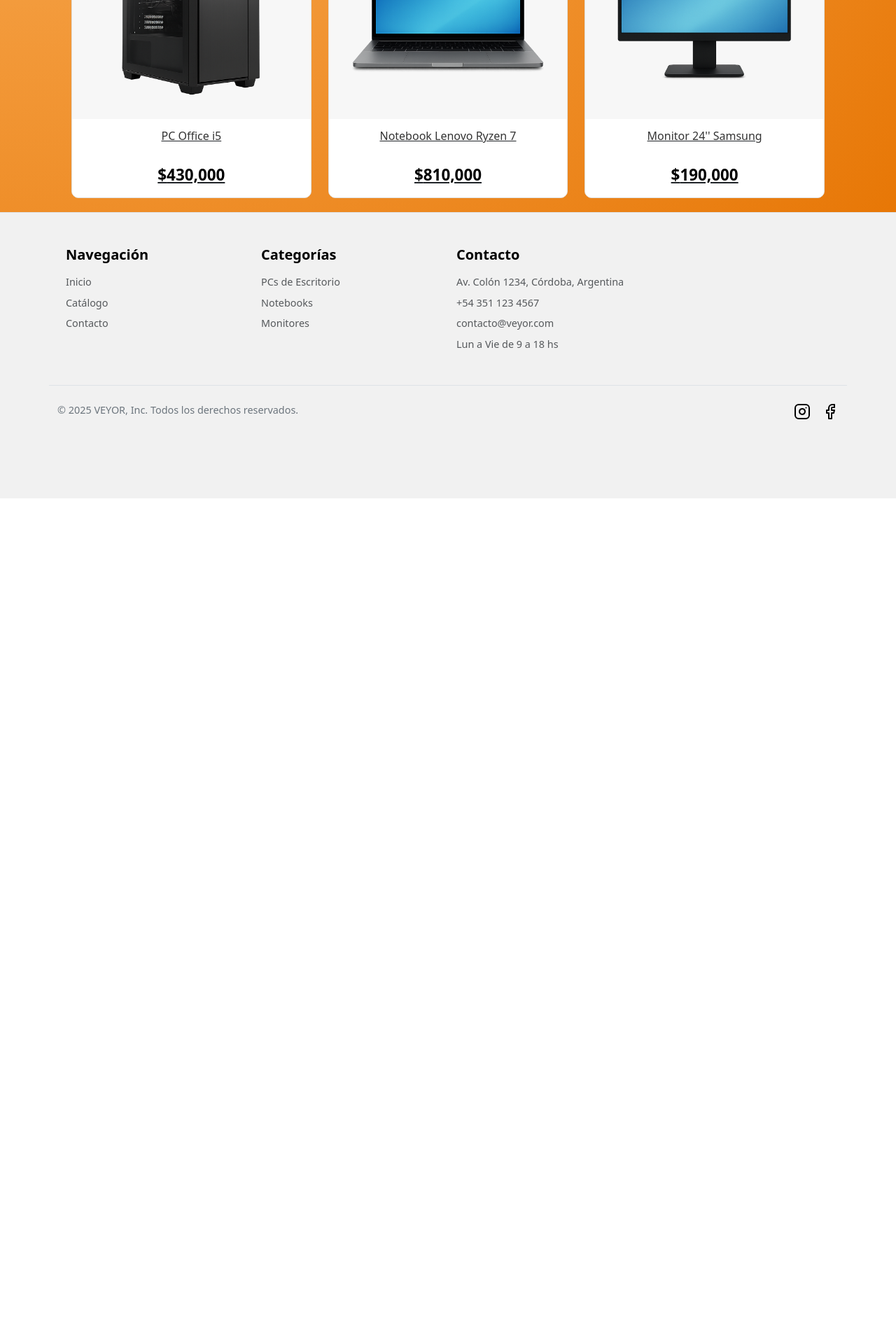
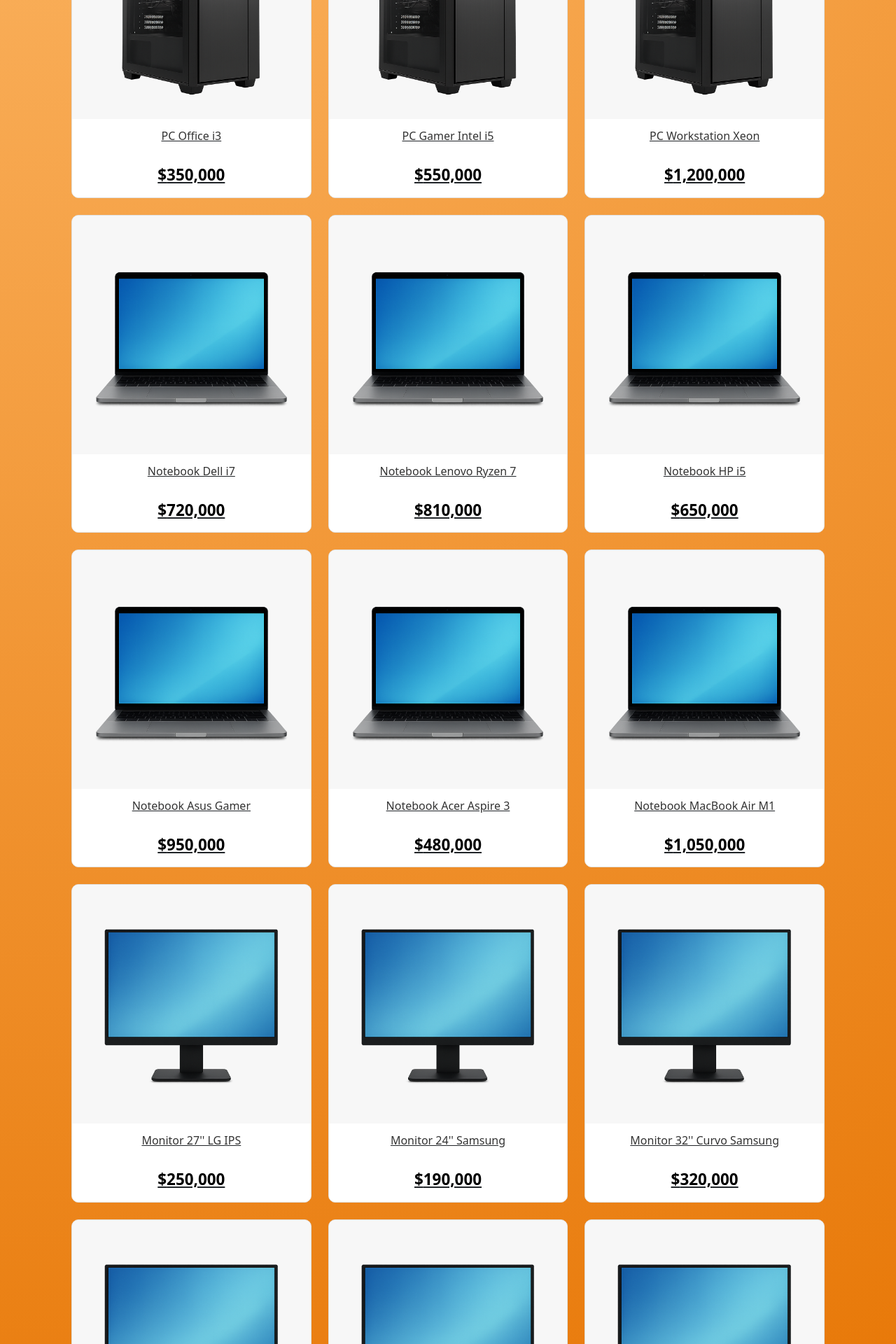
Before and after one commit to pablovenica7/Tech-Ecommerce, a React (Vite) app: page /catalogo in a window 1280 px wide. Shown: the part 880-2800 px from the top of the page at 70% size. Before the commit the page ends 1592 px from the top, so only its background shows below. Built offline with nearby package versions, Linux system fonts and the light colour scheme.

Commit message:
Update products.js

```diff
--- a/src/data/products.js
+++ b/src/data/products.js
@@ -8,59 +8,159 @@
     nombre: "PC Gamer Ryzen 5",
     precio: 580000,
     categoria: "pcs",
-    descripcion: "PC gamer equilibrada para 1080p.",
+    descripcion: "Equilibrada para juegos en 1080p con buena relación calidad/precio.",
     img: pcGamer
   },
   {
     id: 2,
-    nombre: "Notebook Dell i7",
-    precio: 720000,
-    categoria: "notebooks",
-    descripcion: "Notebook potente para trabajo y estudio.",
-    img: notebook
+    nombre: "PC Office i5",
+    precio: 430000,
+    categoria: "pcs",
+    descripcion: "Ideal para ofimática, multimedia y tareas cotidianas.",
+    img: pcGamer
   },
   {
     id: 3,
-    nombre: "Monitor 27'' LG",
-    precio: 250000,
-    categoria: "monitores",
-    descripcion: "Panel IPS Full HD con 75Hz.",
-    img: monitor
+    nombre: "PC Gamer Ryzen 7",
+    precio: 690000,
+    categoria: "pcs",
+    descripcion: "Potencia extra para jugar en 1440p y multitarea exigente.",
+    img: pcGamer
   },
   {
     id: 4,
-    nombre: "PC Office i5",
-    precio: 430000,
+    nombre: "PC Office i3",
+    precio: 350000,
     categoria: "pcs",
-    descripcion: "Ideal para ofimática y multimedia.",
+    descripcion: "Compacta y económica, perfecta para estudiantes.",
     img: pcGamer
   },
   {
     id: 5,
+    nombre: "PC Gamer Intel i5",
+    precio: 550000,
+    categoria: "pcs",
+    descripcion: "Óptima para eSports con gráficos competitivos.",
+    img: pcGamer
+  },
+  {
+    id: 6,
+    nombre: "PC Workstation Xeon",
+    precio: 1200000,
+    categoria: "pcs",
+    descripcion: "Rendimiento profesional para diseño gráfico y CAD.",
+    img: pcGamer
+  },
+
+  {
+    id: 7,
+    nombre: "Notebook Dell i7",
+    precio: 720000,
+    categoria: "notebooks",
+    descripcion: "Potente y versátil para trabajo y estudio avanzado.",
+    img: notebook
+  },
+  {
+    id: 8,
     nombre: "Notebook Lenovo Ryzen 7",
     precio: 810000,
     categoria: "notebooks",
-    descripcion: "Rendimiento portátil de alta gama.",
+    descripcion: "Rendimiento portátil de alta gama para multitarea.",
     img: notebook
   },
   {
-    id: 6,
+    id: 9,
+    nombre: "Notebook HP i5",
+    precio: 650000,
+    categoria: "notebooks",
+    descripcion: "Equilibrio entre movilidad, autonomía y potencia.",
+    img: notebook
+  },
+  {
+    id: 10,
+    nombre: "Notebook Asus Gamer",
+    precio: 950000,
+    categoria: "notebooks",
+    descripcion: "Pantalla 144Hz y GPU dedicada para gaming.",
+    img: notebook
+  },
+  {
+    id: 11,
+    nombre: "Notebook Acer Aspire 3",
+    precio: 480000,
+    categoria: "notebooks",
+    descripcion: "Ligera y práctica para uso diario y clases online.",
+    img: notebook
+  },
+  {
+    id: 12,
+    nombre: "Notebook MacBook Air M1",
+    precio: 1050000,
+    categoria: "notebooks",
+    descripcion: "Eficiencia energética y diseño premium de Apple.",
+    img: notebook
+  },
+
+  {
+    id: 13,
+    nombre: "Monitor 27'' LG IPS",
+    precio: 250000,
+    categoria: "monitores",
+    descripcion: "Panel IPS Full HD con 75Hz para trabajo y ocio.",
+    img: monitor
+  },
+  {
+    id: 14,
     nombre: "Monitor 24'' Samsung",
     precio: 190000,
     categoria: "monitores",
-    descripcion: "Compacto y nítido para oficina.",
+    descripcion: "Compacto y nítido, ideal para oficina y hogar.",
+    img: monitor
+  },
+  {
+    id: 15,
+    nombre: "Monitor 32'' Curvo Samsung",
+    precio: 320000,
+    categoria: "monitores",
+    descripcion: "Inmersión total para películas y gaming.",
+    img: monitor
+  },
+  {
+    id: 16,
+    nombre: "Monitor 29'' Ultrawide LG",
+    precio: 400000,
+    categoria: "monitores",
+    descripcion: "Más espacio de trabajo para multitarea y edición.",
+    img: monitor
+  },
+  {
+    id: 17,
+    nombre: "Monitor 24'' AOC Gamer",
+    precio: 210000,
+    categoria: "monitores",
+    descripcion: "144Hz y 1ms para eSports competitivos.",
+    img: monitor
+  },
+  {
+    id: 18,
+    nombre: "Monitor 34'' Ultrawide",
+    precio: 520000,
+    categoria: "monitores",
+    descripcion: "Ideal para edición de video y productividad.",
     img: monitor
   },
 ];
 
 export function fetchProducts(delayMs = 1000) {
-  return new Promise((resolve) => setTimeout(() => resolve(PRODUCTS), delayMs));
+  return new Promise((resolve) =>
+    setTimeout(() => resolve(PRODUCTS), delayMs)
+  );
 }
 
 export function fetchProductById(id, delayMs = 800) {
   return new Promise((resolve, reject) => {
     setTimeout(() => {
-      const found = PRODUCTS.find(p => p.id === Number(id));
+      const found = PRODUCTS.find((p) => p.id === Number(id));
       found ? resolve(found) : reject(new Error("Producto no encontrado"));
     }, delayMs);
   });
```
